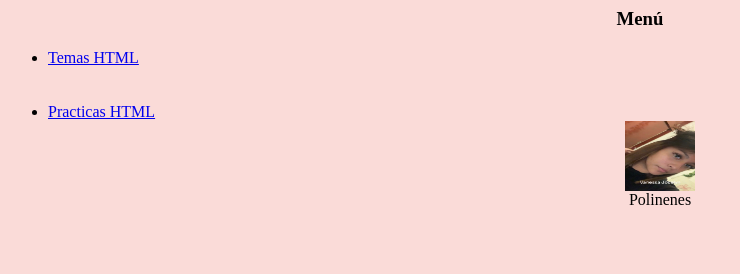
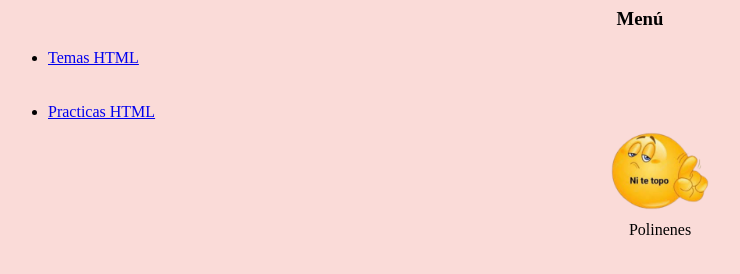
Before and after one commit to vannaguilar/vannaguilar.github.io, a plain HTML site: page menu.html in a window 1280 px wide. Shown: the whole page, without its empty margins (0-740 px from the left). Drawn offline with Linux system fonts and the light colour scheme.

Commit message:
Update menu.html

```diff
--- a/menu.html
+++ b/menu.html
@@ -6,7 +6,7 @@
 <ul>
 <li><a href="temas.html">Temas HTML</a><br><br><br>
 <li><a href="practicas.html">Practicas HTML</a><br></body>
-  <center><a href="https://polinenes.github.io/" target="blank"><img src="joss.jpg" width="70" height="70"></a></center>
+  <center><a href="https://polinenes.github.io/" target="blank"><img src="bolaamarilla.jpg" width="100" height="100"></a></center>
             <center>Polinenes</center><br><br>
 
 
```
